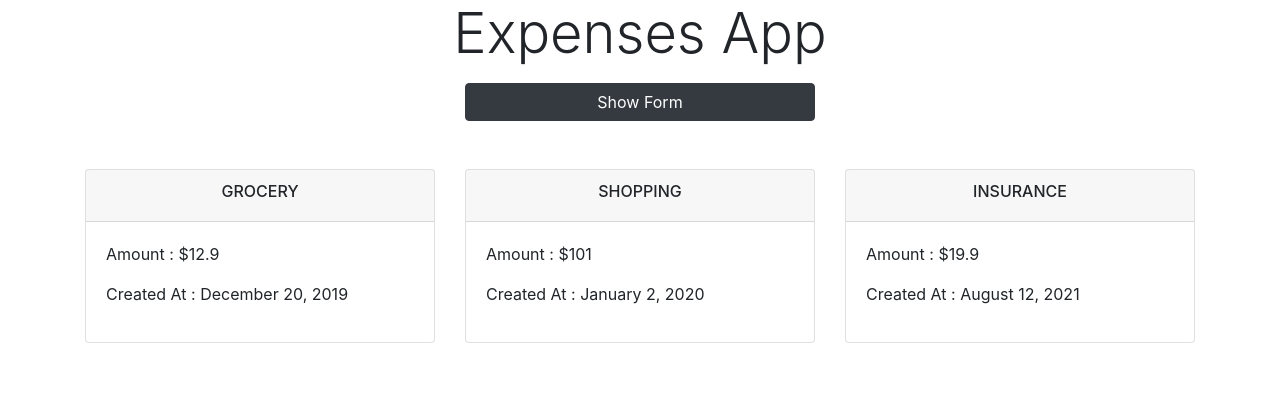
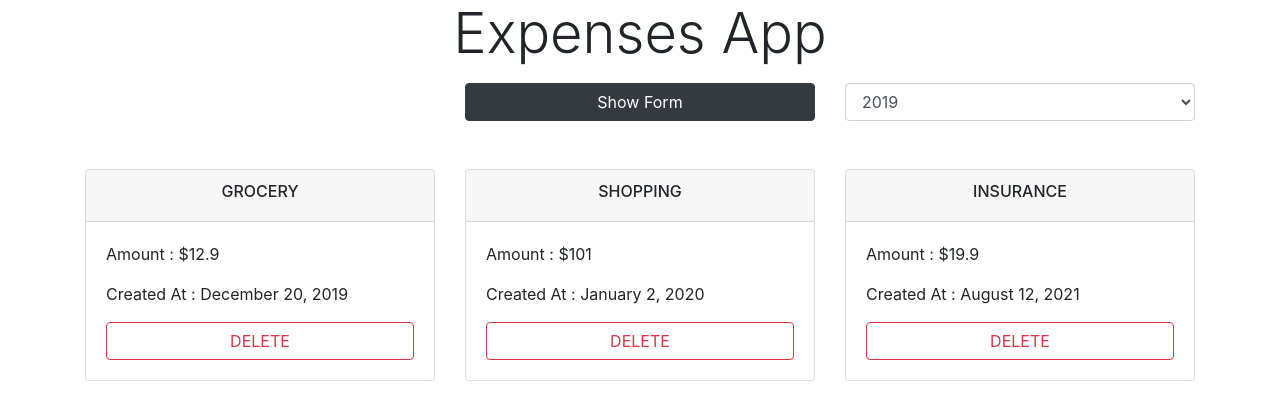
Before and after one commit to synergy2411/brillio-react-apr22, a React (Create React App) app in the folder first-app/: page / in a window 1280 px wide. Shown: the top 420 px of the page. Built offline with nearby package versions, Linux system fonts and the light colour scheme.

Commit message:
filtering expenses

```diff
--- /dev/null
+++ b/first-app/src/Components/Expenses/ExpenseFilter/ExpenseFilter.tsx
@@ -0,0 +1,12 @@
+const ExpenseFilter = () => {
+    return (
+        <select className="form-control">
+            <option value="2019">2019</option>
+            <option value="2020">2020</option>
+            <option value="2021">2021</option>
+            <option value="2022">2022</option>
+        </select>
+    )
+}
+
+export default ExpenseFilter;
--- a/first-app/src/Components/Expenses/ExpenseItem/ExpenseItem.tsx
+++ b/first-app/src/Components/Expenses/ExpenseItem/ExpenseItem.tsx
@@ -3,17 +3,23 @@ import { IExpense } from "../../../model/expense.interface";
 import ExpenseDate from "../ExpenseDate/ExpenseDate";
 
 // const ExpenseItem = (props : {expense : IExpense}) => {
-const ExpenseItem : React.FC<{expense : IExpense}> = (props) => {
+const ExpenseItem: React.FC<{
+    expense: IExpense,
+    onDeleteExpense : (id : string) => void
+}> = (props) => {
 
     return (
         <div className="col-4">
             <div className="card">
                 <div className="card-header">
-                    <h6 className="text-center"> {props.expense.title.toUpperCase() } </h6>
+                    <h6 className="text-center"> {props.expense.title.toUpperCase()} </h6>
                 </div>
                 <div className="card-body">
                     <p>Amount : ${props.expense.amount}</p>
                     <ExpenseDate createdAt={props.expense.createdAt} />
+                    <button onClick={() => props.onDeleteExpense(props.expense.id)} className="btn btn-outline-danger btn-block">
+                        DELETE
+                    </button>
                 </div>
             </div>
         </div>
--- a/first-app/src/Components/Expenses/Expenses.tsx
+++ b/first-app/src/Components/Expenses/Expenses.tsx
@@ -1,6 +1,7 @@
 import { useState } from 'react';
 import { IExpense } from "../../model/expense.interface";
 import AddExpense from "./AddExpense/AddExpense";
+import ExpenseFilter from './ExpenseFilter/ExpenseFilter';
 import ExpenseItem from "./ExpenseItem/ExpenseItem";
 
 let INTIAL_EXPENSES : Array<IExpense> = [
@@ -28,6 +29,11 @@ const Expenses = () => {
         setShowComp(false);
     }
 
+    const onDeleteExpenseById = (id : string) => {
+        // const duplicateExpenses = expenses.filter(e => e.id !== id)
+        setExpenses(prevState => prevState.filter(e => e.id !== id));
+    }
+
     return (
         <div>
             <p className="display-4 text-center">Expenses App</p>
@@ -37,12 +43,17 @@ const Expenses = () => {
                         {showComp ? 'Hide Form' : 'Show Form'}
                         </button>
                 </div>
+                <div className='col-4'>
+                    <ExpenseFilter />
+                </div>
             </div>
             <br/>
             { showComp ? <AddExpense onAddNewExpense={addNewExpense} /> : ''}
             <br/>
             <div className="row">
-                { expenses.map(e => <ExpenseItem expense={e} key={e.id} />) }
+                { expenses.map(e => <ExpenseItem expense={e}
+                                        key={e.id}
+                                        onDeleteExpense = { onDeleteExpenseById }  />) }
             </div>
         </div>
     )
```
